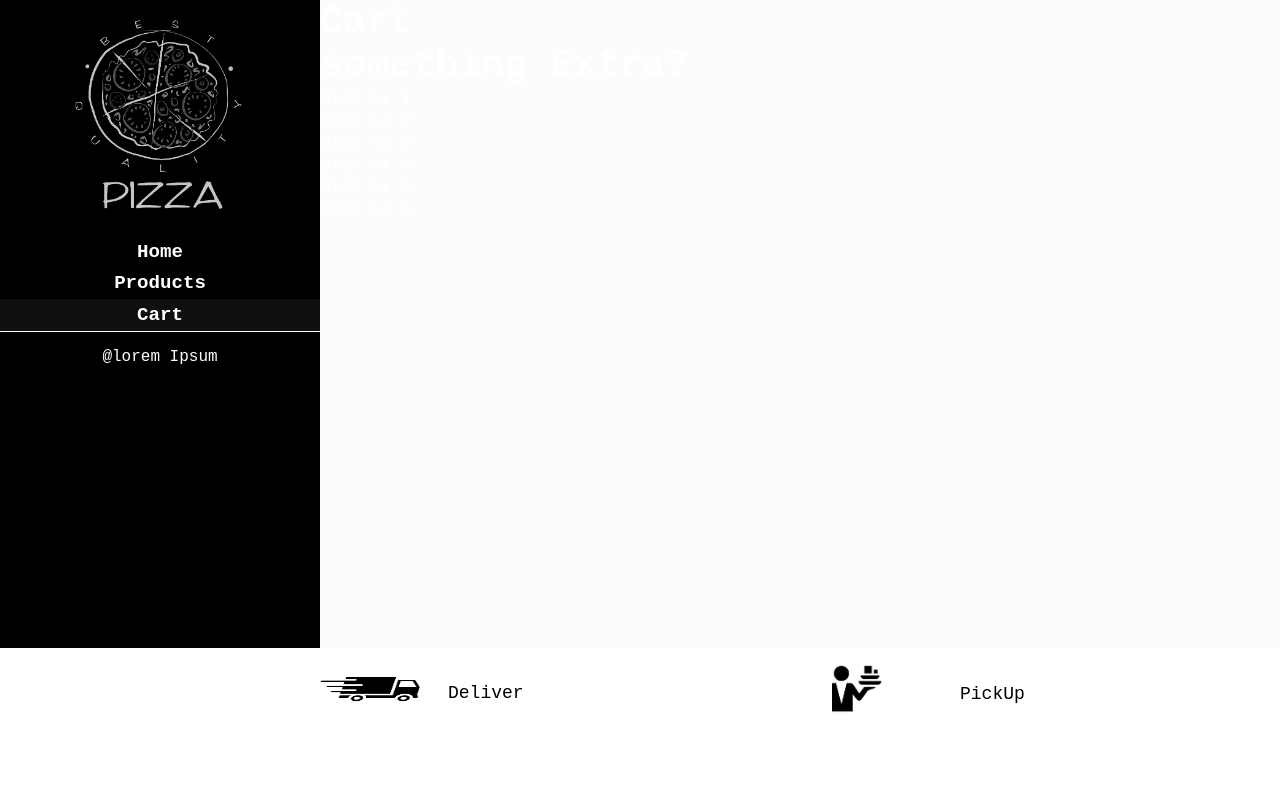
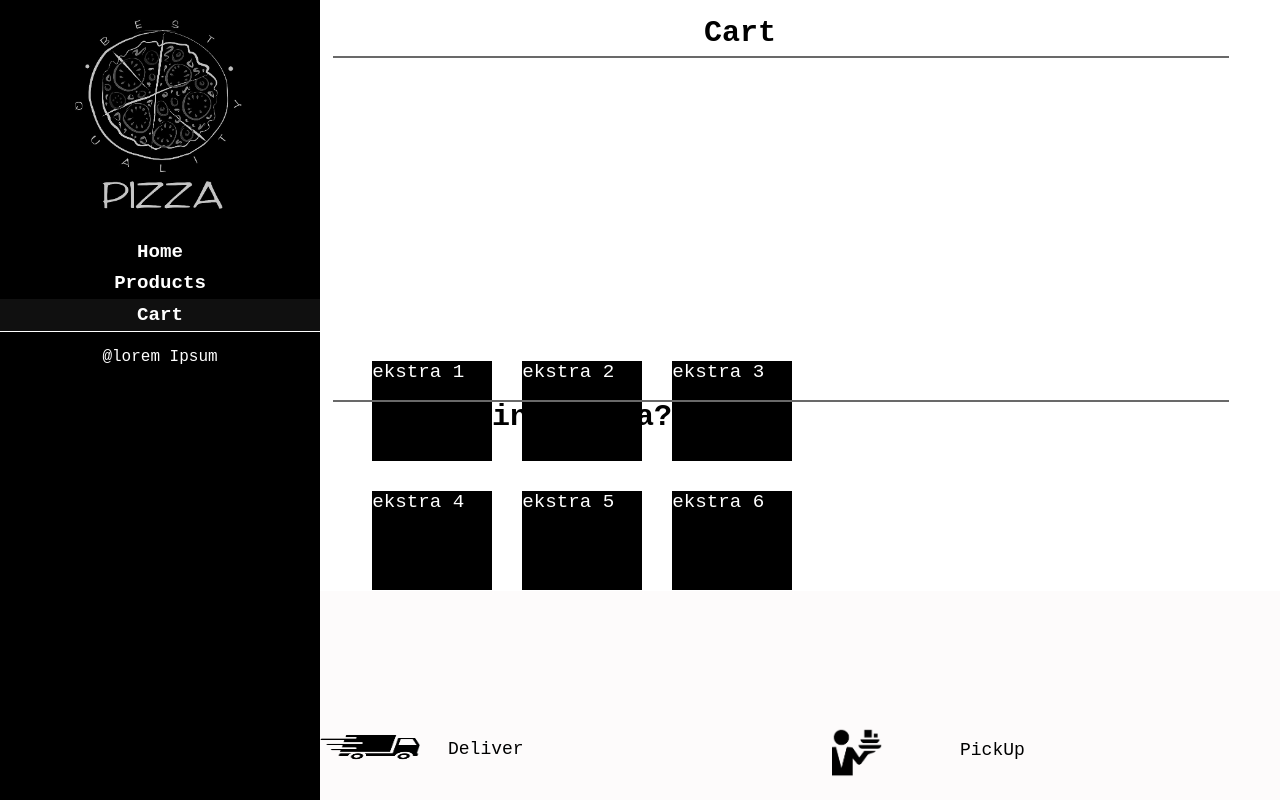
Before and after one commit to PeterJakobs1/pizza, a React (Create React App) app: page /CartPage in a window 1280 px wide. Shown: the top 800 px of the page. Built offline with nearby package versions, Linux system fonts and the light colour scheme.

Commit message:
cart side
fixed

```diff
--- a/src/App.scss
+++ b/src/App.scss
@@ -3,6 +3,7 @@
 @import './styles/landingTypo';
 @import './styles/ProductPage';
 @import './styles/footer';
+@import './styles/cartPage';
 
 *{
     padding:0;
--- a/src/Pages/CartPage.js
+++ b/src/Pages/CartPage.js
@@ -8,7 +8,11 @@ function CartPage() {
 
         <div className="CartPageTitle">
             <h1 id="CartPageTitle">Cart</h1>
+        <div className="paymentInfo">
+        <div className="Credit card"> Credit Card</div>
+        <div className="Paypal"> Paypal</div>
 
+        </div>
 
             <div id="headerLine">
             </div>
@@ -16,7 +20,7 @@ function CartPage() {
             <div id="headerLine2">
             </div>
 
-            <div>
+            <div className="extraContainer">
             <h1 id="someThingExtraTitle">something Extra?</h1>
                 <div id="somethingExtra-container">
                     <div>ekstra 1</div>
@@ -26,7 +30,6 @@ function CartPage() {
                     <div>ekstra 5</div>
                     <div>ekstra 6</div>
                 </div>
-
 
             </div>
 
--- a/src/styles/_cartPage.scss
+++ b/src/styles/_cartPage.scss
@@ -23,7 +23,7 @@
     #headerLine2{
         position: absolute;
         width: 70%;
-        top: 60%;
+        top: 50%;
         right: 4%;
         border: 1px solid rgb(105,105,105);
     }
@@ -31,11 +31,10 @@
 
     #someThingExtraTitle{
             position: absolute;
-            top: 60%;
+            top: 50%;
             display: block;
             text-align:right;
             left: 30%;
-
     }
 
     #somethingExtraContent{
@@ -44,22 +43,26 @@
 
     #somethingExtra-container {
         display: grid;
-        grid-template-columns: 120px 120px 120px 120px;
-        grid-gap: 15px;
-        padding: 10px;
-
-        padding-top: 5%;
-        width: 35%;
-        margin-left: 40%;
-        border: 2px solid black;
+        grid-template-columns: 120px 120px 120px ;
+        grid-gap: 30px;
+        height: 15rem;
+        padding: 1px;
+        padding-top: 1%;
+        width: 40%;
+        margin-left: 5%;
+        margin-top: 30%;
     }
 
     #somethingExtra-container > div {
-        background-color: aqua;
-        text-align: center;
-        padding: 20px 0;
-        font-size: 20px;
-        border: 2px solid black;
+        background-color: black;
+        display: flex;
+         gap: 10px;
+        gap: 10px 20px;
+        row-gap: 10px;
+        column-gap: 20px;
+    }
+    .extraContainer{
+        height: 10%;
     }
 
 }
--- a/src/styles/_footer.scss
+++ b/src/styles/_footer.scss
@@ -4,27 +4,24 @@
     left: 0;
     bottom: 0;
     width: 100%;
-    color: red;
-    background-color: white;
-
 }
 
 .delivery{
     position: relative;
     left: 25%;
-    top: 1rem;
+    top: 4.6rem;
 }
 .pickUp{
     position: relative;
     left:65%;
-    bottom: 5rem;
+    bottom: 1rem;
 }
 .deliverytext{
     position: relative;
     font-size:large;
     color: black;
     left: 35%;
-    bottom: 1.3rem;
+    bottom: -2.2rem;
     width: 10px;
 }
 .PickUpText{
@@ -32,6 +29,6 @@
     font-size:large;
     color: black;
     left: 75%;
-    bottom: 2.5rem;
+    bottom: -1rem;
     width: 10px;
 }
```
Also changed, not shown: 1 other file (tests, documents, lock files or other folders).
